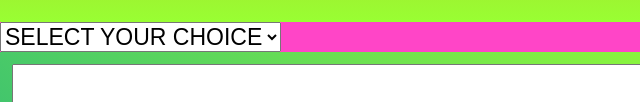
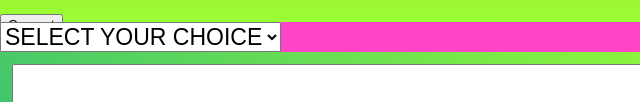
Before and after one commit to Goutham143m/codeeditor, a plain HTML site: page index.html in a window 1280 px wide. Shown: the part 698-800 px from the top of the page, 0-640 px from the left. Drawn offline with Linux system fonts and the light colour scheme.

Commit message:
Update index.html

```diff
--- a/index.html
+++ b/index.html
@@ -35,6 +35,8 @@
                             margin-bottom:10px;
                             ">
                             </textarea>
+                            <input type="Submit" text="Convert" value="Convert">
+
         </div>
     </div>
     <div class="to">
```
